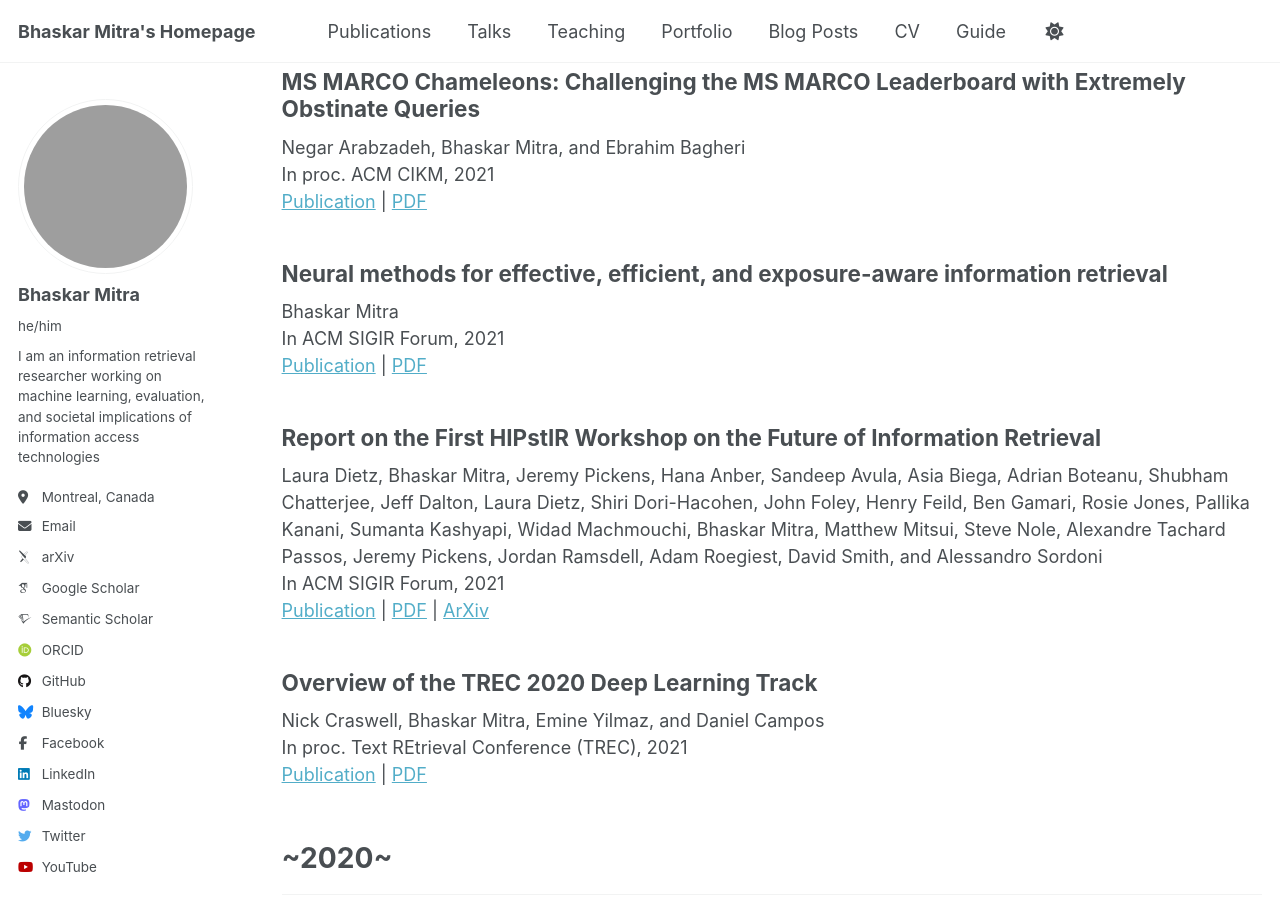
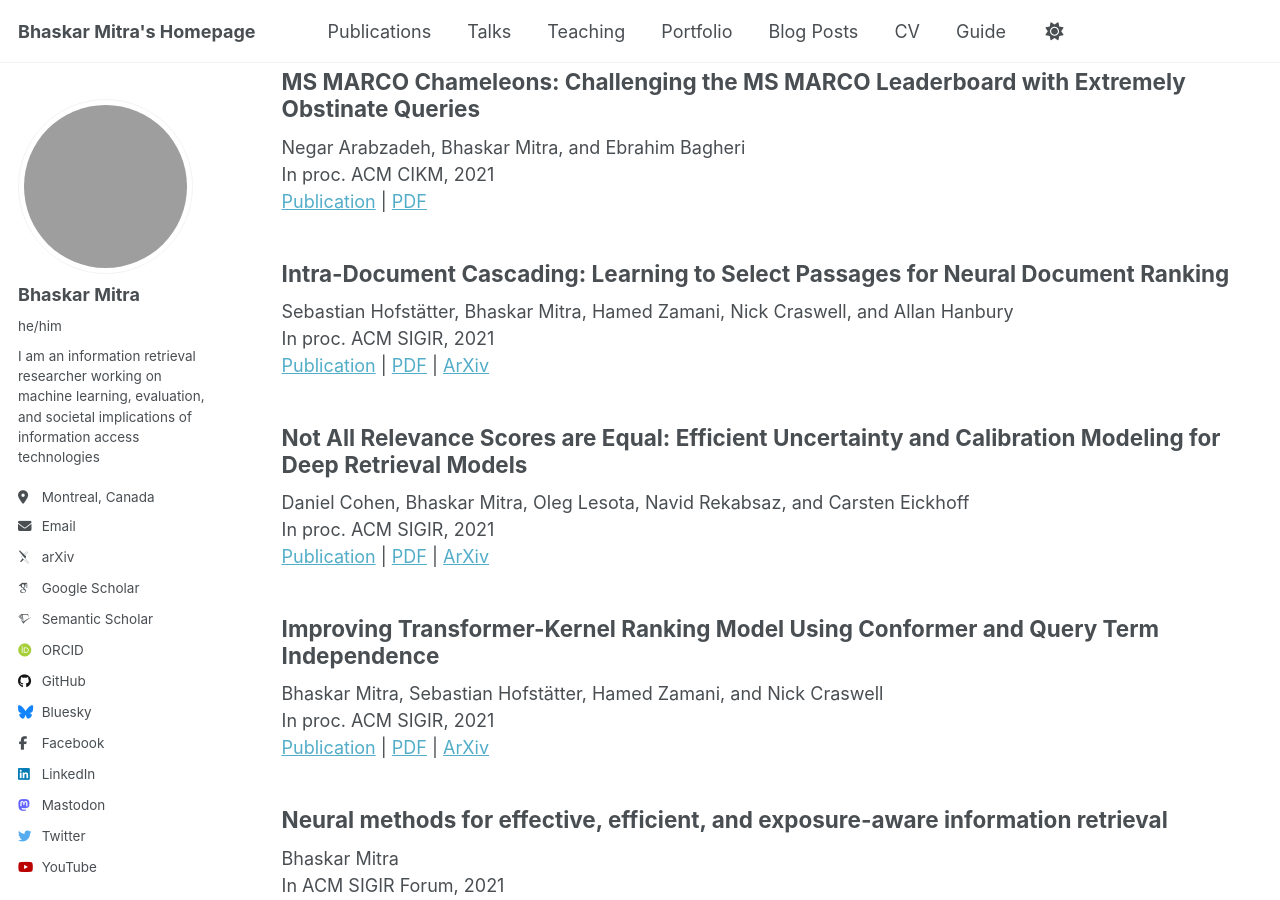
Before and after one commit to bhaskar-mitra/bhaskar-mitra.github.io, a Jekyll site: the page built from _pages/publications.html, in a window 1280 px wide and 900 px high, scrolled down 8664 px. Built offline with Jekyll 4.4.1, drawn with Linux system fonts in a browser that asks for light colours; some web fonts are replaced; grey boxes are pictures that could not be loaded.

Commit message:
Update publications.html

```diff
--- a/_pages/publications.html
+++ b/_pages/publications.html
@@ -315,6 +315,24 @@ author_profile: true
     <a href="https://dl.acm.org/doi/10.1145/3459637.3482011">Publication</a> | <a href="../files/3459637.3482011.pdf">PDF</a>
   </article>
   <article class="archive__item" itemscope itemtype="http://schema.org/CreativeWork">
+    <h2>Intra-Document Cascading: Learning to Select Passages for Neural Document Ranking</h2>
+    Sebastian Hofstätter, Bhaskar Mitra, Hamed Zamani, Nick Craswell, and Allan Hanbury<br/>
+    In proc. ACM SIGIR, 2021<br/>
+    <a href="https://dl.acm.org/doi/10.1145/3404835.3462889">Publication</a> | <a href="../files/3404835.3462889.pdf">PDF</a> | <a href="https://arxiv.org/abs/2105.09816">ArXiv</a>
+  </article>
+  <article class="archive__item" itemscope itemtype="http://schema.org/CreativeWork">
+    <h2>Not All Relevance Scores are Equal: Efficient Uncertainty and Calibration Modeling for Deep Retrieval Models</h2>
+    Daniel Cohen, Bhaskar Mitra, Oleg Lesota, Navid Rekabsaz, and Carsten Eickhoff<br/>
+    In proc. ACM SIGIR, 2021<br/>
+    <a href="https://dl.acm.org/doi/10.1145/3404835.3462951">Publication</a> | <a href="../files/3404835.3462951.pdf">PDF</a> | <a href="https://arxiv.org/abs/2105.04651">ArXiv</a>
+  </article>
+  <article class="archive__item" itemscope itemtype="http://schema.org/CreativeWork">
+    <h2>Improving Transformer-Kernel Ranking Model Using Conformer and Query Term Independence</h2>
+    Bhaskar Mitra, Sebastian Hofstätter, Hamed Zamani, and Nick Craswell<br/>
+    In proc. ACM SIGIR, 2021<br/>
+    <a href="https://dl.acm.org/doi/abs/10.1145/3404835.3463049">Publication</a> | <a href="../files/3404835.3463049.pdf">PDF</a> | <a href="https://arxiv.org/abs/2104.09393">ArXiv</a>
+  </article>
+  <article class="archive__item" itemscope itemtype="http://schema.org/CreativeWork">
     <h2>Neural methods for effective, efficient, and exposure-aware information retrieval</h2>
     Bhaskar Mitra<br/>
     In ACM SIGIR Forum, 2021<br/>
```
